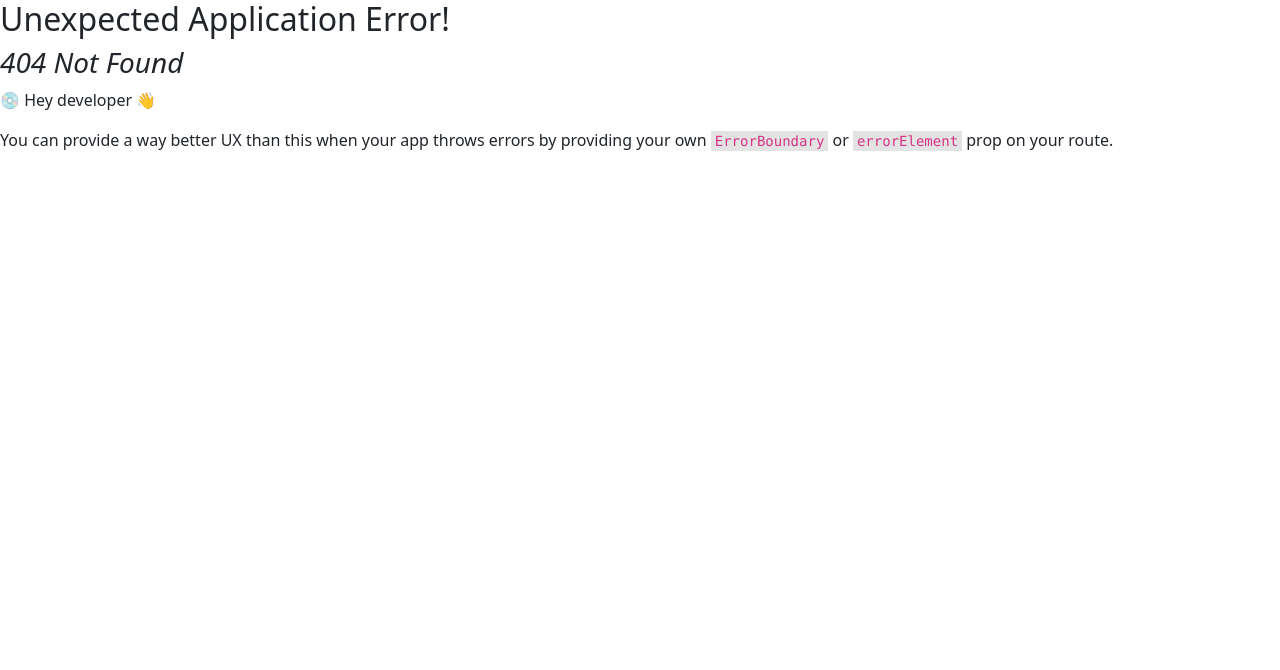
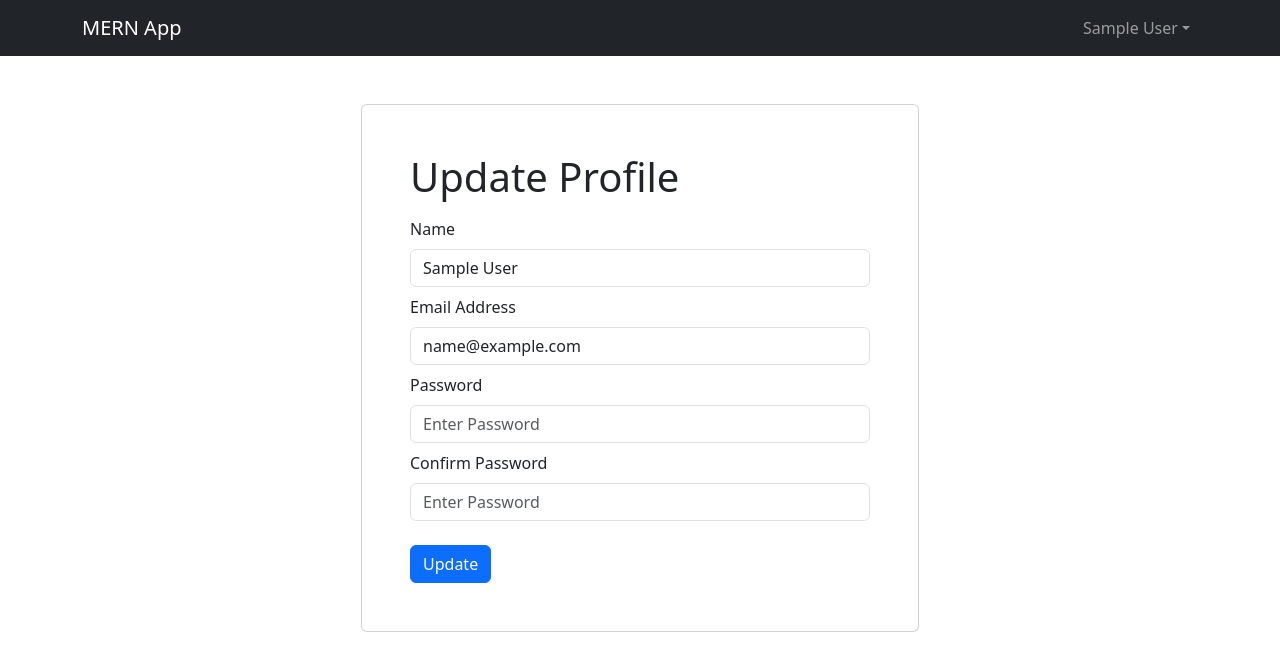
Before and after one commit to mohamedchibani/mern-jwt-auth-redux-toolkit, a React (Vite) app in the folder frontend/: page /profile in a window 1280 px wide. Before the commit this address had no page. Shown: the top 670 px of the page. Built offline with nearby package versions, Linux system fonts and the light colour scheme; sample sign-in values are in the browser's storage.

Commit message:
Profile Screen

```diff
--- /dev/null
+++ b/frontend/src/components/PrivateRoute.jsx
@@ -0,0 +1,10 @@
+import { Navigate, Outlet } from "react-router-dom";
+import { useSelector } from "react-redux";
+
+const PrivateRoute = () => {
+  const { userInfo } = useSelector((state) => state.auth);
+
+  return userInfo ? <Outlet /> : <Navigate to='/login' replace />;
+};
+
+export default PrivateRoute;
--- a/frontend/src/main.jsx
+++ b/frontend/src/main.jsx
@@ -12,9 +12,12 @@ import { Provider } from "react-redux";
 import "./index.css";
 import "bootstrap/dist/css/bootstrap.min.css";
 
+import PrivateRoute from "./components/PrivateRoute.jsx";
+
 import HomeScreen from "./screens/HomeScreen";
 import LoginScreen from "./screens/LoginScreen.jsx";
 import RegisterScreen from "./screens/RegisterScreen.jsx";
+import Profile from "./screens/Profile.jsx";
 
 const router = createBrowserRouter(
   createRoutesFromElements(
@@ -22,6 +25,10 @@ const router = createBrowserRouter(
       <Route index={true} path='/' element={<HomeScreen />} />
       <Route path='/login' element={<LoginScreen />} />
       <Route path='/register' element={<RegisterScreen />} />
+      {/* Private Route */}
+      <Route path='' element={<PrivateRoute />}>
+        <Route path='/profile' element={<Profile />} />
+      </Route>
     </Route>
   )
 );
--- /dev/null
+++ b/frontend/src/screens/Profile.jsx
@@ -0,0 +1,88 @@
+import { useState, useEffect } from "react";
+import { Link, useNavigate } from "react-router-dom";
+import { Form, Button } from "react-bootstrap";
+import { useSelector, useDispatch } from "react-redux";
+
+import FormContainer from "../components/FormContainer";
+import { toast } from "react-toastify";
+import Loader from "../components/Loader";
+import { setCredentials } from "../slices/authSlice";
+
+const ProfileScreen = () => {
+  const [name, setName] = useState("");
+  const [email, setEmail] = useState("");
+  const [password, setPassword] = useState("");
+  const [confirmPassword, setConfirmPassword] = useState("");
+
+  const navigate = useNavigate();
+  const dispatch = useDispatch();
+
+  const { userInfo } = useSelector((state) => state.auth);
+
+  useEffect(() => {
+    setName(userInfo.name);
+    setEmail(userInfo.email);
+  }, [userInfo.name, userInfo.email]);
+
+  const submitHandler = async (e) => {
+    e.preventDefault();
+    if (password !== confirmPassword) {
+      toast.error("Passwords do not match");
+    } else {
+      console.log("submit");
+    }
+  };
+
+  return (
+    <FormContainer>
+      <h1>Update Profile</h1>
+      <Form onSubmit={submitHandler}>
+        <Form.Group className='my-2' controlId='name'>
+          <Form.Label>Name</Form.Label>
+          <Form.Control
+            type='text'
+            placeholder='Enter name'
+            value={name}
+            onChange={(e) => setName(e.target.value)}
+          ></Form.Control>
+        </Form.Group>
+
+        <Form.Group className='my-2' controlId='email'>
+          <Form.Label>Email Address</Form.Label>
+          <Form.Control
+            type='email'
+            placeholder='Enter email'
+            value={email}
+            onChange={(e) => setEmail(e.target.value)}
+          ></Form.Control>
+        </Form.Group>
+
+        <Form.Group className='my-2' controlId='password'>
+          <Form.Label>Password</Form.Label>
+          <Form.Control
+            type='password'
+            placeholder='Enter Password'
+            value={password}
+            onChange={(e) => setPassword(e.target.value)}
+          ></Form.Control>
+        </Form.Group>
+
+        <Form.Group className='my-2' controlId='confirmPassword'>
+          <Form.Label>Confirm Password</Form.Label>
+          <Form.Control
+            type='password'
+            placeholder='Enter Password'
+            value={confirmPassword}
+            onChange={(e) => setConfirmPassword(e.target.value)}
+          ></Form.Control>
+        </Form.Group>
+
+        <Button type='submit' variant='primary' className='mt-3'>
+          Update
+        </Button>
+      </Form>
+    </FormContainer>
+  );
+};
+
+export default ProfileScreen;
```
